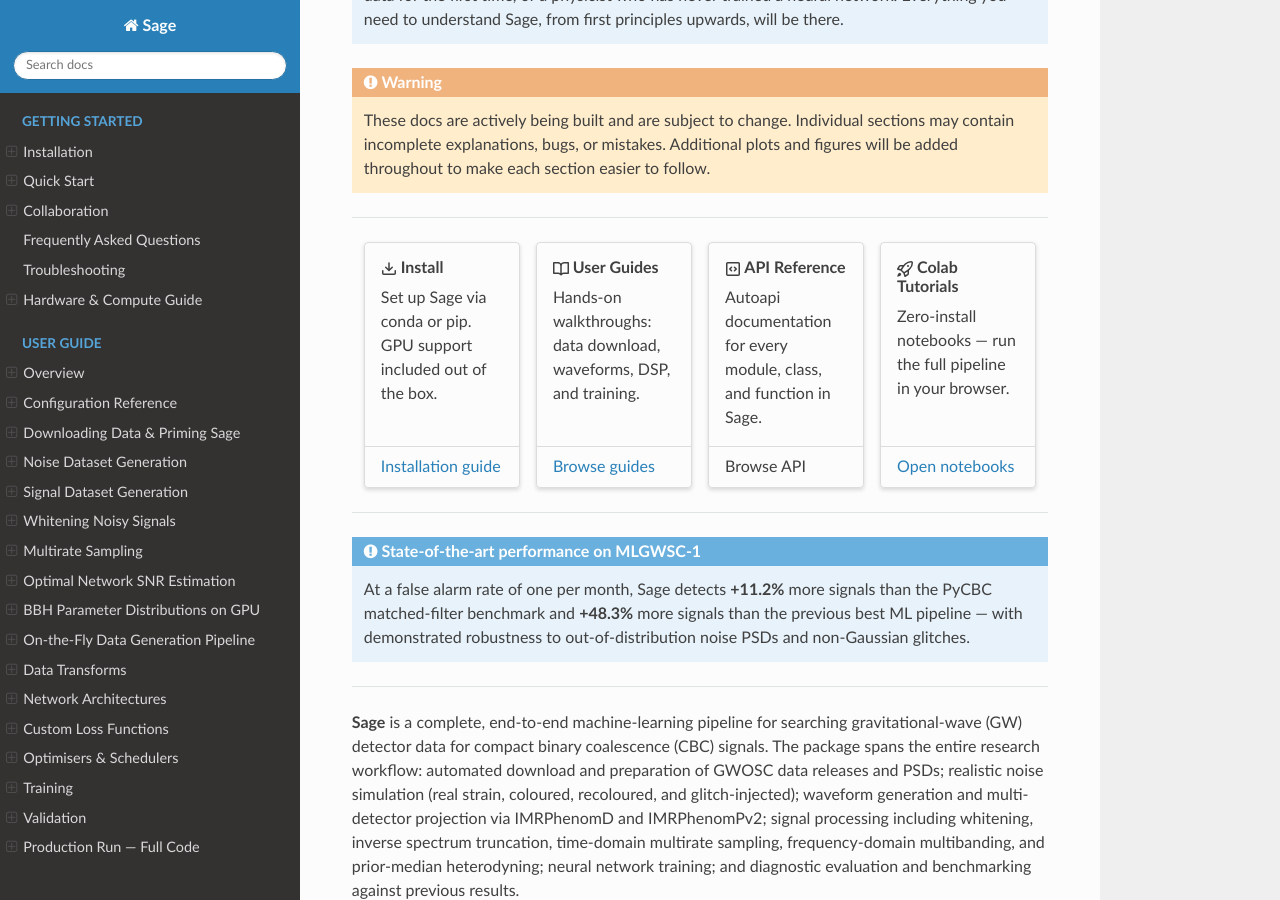
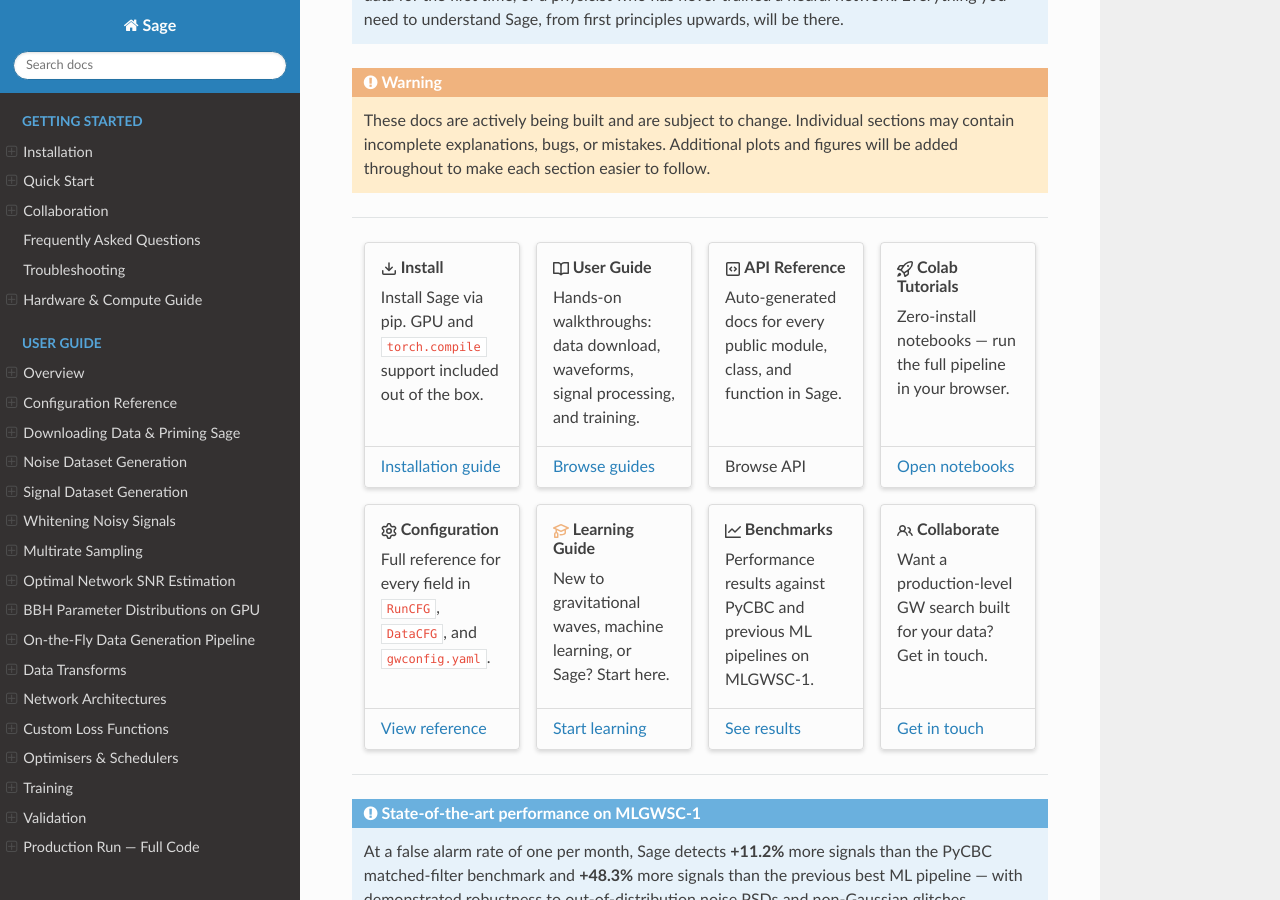
Before and after one commit to nnarenraju/sage, a Sphinx documentation site: the page built from docs/source/index.rst, in a window 1280 px wide and 900 px high, scrolled down 590 px. Built offline with Sphinx 7.4.7 and the Read the Docs theme 3.1.0, drawn with Linux system fonts in a browser that asks for light colours; pages that are not in the unit, such as notebooks, are missing from menus.

Commit message:
Updated root

```diff
--- a/docs/source/index.rst
+++ b/docs/source/index.rst
@@ -43,25 +43,25 @@
       :link: installation
       :link-type: doc
 
-      Set up Sage via conda or pip. GPU support included out of the box.
+      Install Sage via pip. GPU and ``torch.compile`` support included out of the box.
 
       +++
       :doc:`Installation guide <installation>`
 
-   .. grid-item-card:: :octicon:`book` User Guides
-      :link: data_priming/index
+   .. grid-item-card:: :octicon:`book` User Guide
+      :link: overview
       :link-type: doc
 
-      Hands-on walkthroughs: data download, waveforms, DSP, and training.
+      Hands-on walkthroughs: data download, waveforms, signal processing, and training.
 
       +++
-      :doc:`Browse guides <data_priming/index>`
+      :doc:`Browse guides <overview>`
 
    .. grid-item-card:: :octicon:`code-square` API Reference
       :link: autoapi/sage/index
       :link-type: doc
 
-      Autoapi documentation for every module, class, and function in Sage.
+      Auto-generated docs for every public module, class, and function in Sage.
 
       +++
       :doc:`Browse API <autoapi/sage/index>`
@@ -74,6 +74,42 @@
 
       +++
       :doc:`Open notebooks <quickstart>`
+
+   .. grid-item-card:: :octicon:`gear` Configuration
+      :link: configuration
+      :link-type: doc
+
+      Full reference for every field in ``RunCFG``, ``DataCFG``, and ``gwconfig.yaml``.
+
+      +++
+      :doc:`View reference <configuration>`
+
+   .. grid-item-card:: :octicon:`mortar-board;1em;sd-text-warning` Learning Guide
+      :link: learning_guide
+      :link-type: doc
+
+      New to gravitational waves, machine learning, or Sage? Start here.
+
+      +++
+      :doc:`Start learning <learning_guide>`
+
+   .. grid-item-card:: :octicon:`graph` Benchmarks
+      :link: benchmarks
+      :link-type: doc
+
+      Performance results against PyCBC and previous ML pipelines on MLGWSC-1.
+
+      +++
+      :doc:`See results <benchmarks>`
+
+   .. grid-item-card:: :octicon:`people` Collaborate
+      :link: collaboration
+      :link-type: doc
+
+      Want a production-level GW search built for your data? Get in touch.
+
+      +++
+      :doc:`Get in touch <collaboration>`
 
 ----
 
```
